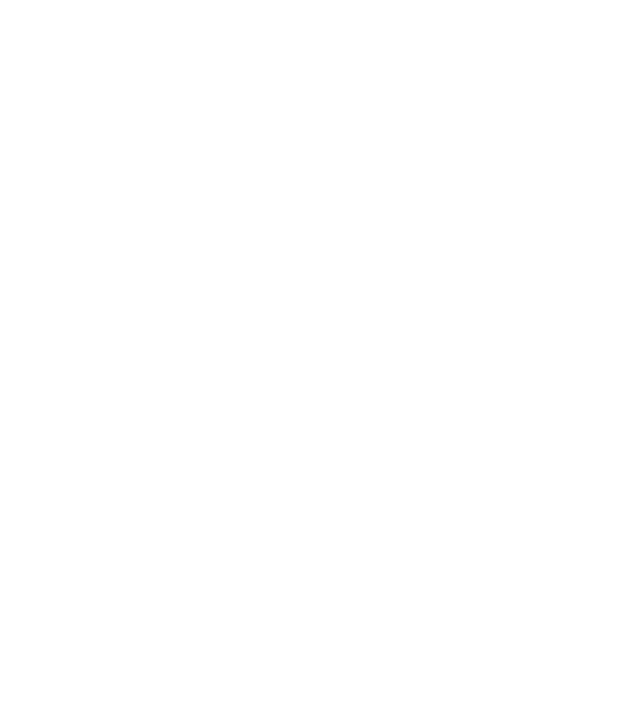
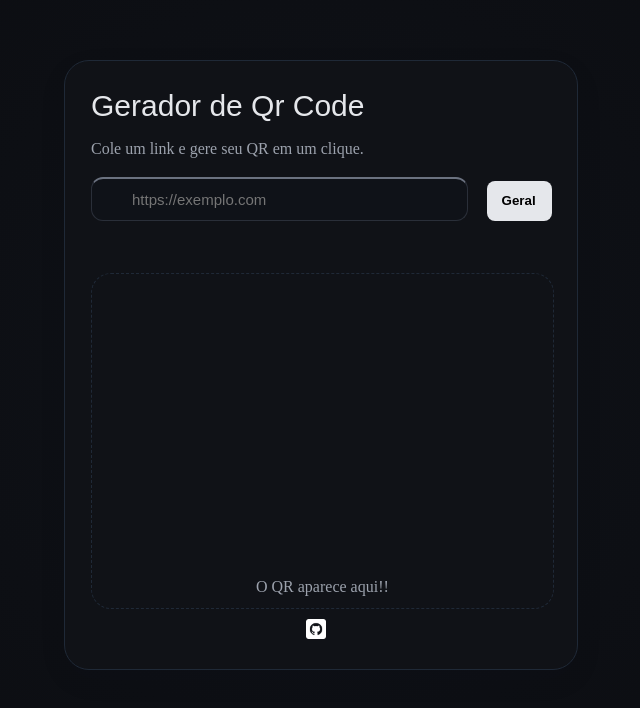
Before and after one commit to dev-Gui-Coelho/gerador-de-QRCode, a plain HTML site: page index.html in a window 1280 px wide. Shown: the whole page, without its empty margins (319-959 px from the left). Drawn offline with Linux system fonts and the light colour scheme.

Commit message:
primeira versão concluida v0.1

```diff
--- a/index.html
+++ b/index.html
@@ -3,9 +3,27 @@
 <head>
     <meta charset="UTF-8">
     <meta name="viewport" content="width=device-width, initial-scale=1.0">
+    <link rel="stylesheet" href="reset.css">
+    <link rel="stylesheet" href="style.css">
+    <link href="https://fonts.googleapis.com/css2?family=Inter:wght@400;500;600&display=swap" rel="stylesheet">
     <title>Gerador de QRCode</title>
 </head>
 <body>
-
+    <main>
+        <div id="input">
+            <h1>Gerador de Qr Code</h1>
+            <span>Cole um link e gere seu QR em um clique.</span>
+            <section class="field">
+                <input type="text" name="" id="" placeholder="https://exemplo.com">
+                <button onclick="genQRCode()">Geral</button>
+            </section>
+        </div>
+        <div class="qr">
+            <img id="qrcode" alt="">
+            <span class="labelQr">O QR aparece aqui!!</span>
+        </div>
+        <a href="https://github.com/dev-Gui-Coelho" target="_blank"><img id="git"src="src/github.png" alt=""></a>
+    </main>
+    <script src="script.js"></script>
 </body>
 </html>
--- /dev/null
+++ b/reset.css
@@ -0,0 +1,43 @@
+html, body, div, span, applet, object, iframe,
+h1, h2, h3, h4, h5, h6, p, blockquote, pre,
+a, abbr, acronym, address, big, cite, code,
+del, dfn, em, img, ins, kbd, q, s, samp,
+small, strike, strong, sub, sup, tt, var,
+b, u, i, center,
+dl, dt, dd, ol, ul, li,
+fieldset, form, label, legend,
+table, caption, tbody, tfoot, thead, tr, th, td,
+article, aside, canvas, details, embed,
+figure, figcaption, footer, header, hgroup,
+menu, nav, output, ruby, section, summary,
+time, mark, audio, video {
+	margin: 0;
+	padding: 0;
+	border: 0;
+	font-size: 100%;
+	font: inherit;
+	vertical-align: baseline;
+}
+/* HTML5 display-role reset for older browsers */
+article, aside, details, figcaption, figure,
+footer, header, hgroup, menu, nav, section {
+	display: block;
+}
+body {
+	line-height: 1;
+}
+ol, ul {
+	list-style: none;
+}
+blockquote, q {
+	quotes: none;
+}
+blockquote:before, blockquote:after,
+q:before, q:after {
+	content: '';
+	content: none;
+}
+table {
+	border-collapse: collapse;
+	border-spacing: 0;
+}
--- a/script.js
+++ b/script.js
@@ -0,0 +1,14 @@
+const input = document.querySelector("input");
+const qrcode = document.querySelector("#qrcode");
+
+// document.addEventListener("click", (e)=>{
+//     if(input != ""){
+//         genQRCode();
+//     }
+// })
+
+
+function genQRCode(){
+    qrcode.src = `https://api.qrserver.com/v1/create-qr-code/?size=150x150&data=${input.value}`;
+    console.log("Teste")
+}
--- a/style.css
+++ b/style.css
@@ -0,0 +1,116 @@
+:root{
+    --bg:#f7f7fb;
+    --card:#ffffff;
+    --text:#1f2937;
+    --muted:#6b7280;
+    --primary:#111827;
+    --ring:#e5e7eb;
+    --card2: #101217;
+
+}
+
+body{
+    background: radial-gradient(circle,#0f1218, #0b0c10);
+    width: 100%;
+    height: 100%;
+}
+main{
+    background-color: var(--card2);
+    display: flex;
+    flex-direction: column;
+    width: 40vw;
+    height: 76vh;
+    border: 0.1px solid var(--text);
+    border-radius: 25px;
+    margin-left: auto;
+    margin-right: auto;
+    margin: 60px auto;
+    box-shadow:0 10px 30px rgba(17,24,39,.06)
+}
+#input{
+    display: flex;
+    flex-direction: column;
+    height: 30%;
+    width: 90%;
+    margin-left: 26px;
+    padding-top: 30px;
+    gap: 20px;
+    /* background-color: blue; */
+
+}
+h1{
+    color: var(--ring);
+    font-size: 30px;
+    font-family: sans-serif
+}
+span{
+    color: #9ca2ad;
+}
+
+input{
+    width: 70%;
+    padding: 12px 12px 12px 40px;
+    border-radius: 12px;
+    border: 1px solid #2a2f39;
+    border-top: 2px solid var(--muted);
+    background: #0f1218;
+    color: #e5e7eb;
+    font-size: 15px;
+    outline: none;
+}
+input[type=url]::placeholder {
+  color: #9ca3af; /* cinza suave */
+}
+.prefix {
+    position: absolute;
+    left: 12px;
+    top: 32%;
+    transform: translateY(-50%);
+    color: #9ca3af;
+    font-size: 14px;
+}
+.field{
+    position: relative;
+    flex: 1;
+}
+button{
+    background-color: var(--ring);
+    padding-left:15px;
+    padding-right: 16px;
+    height: 40px;
+    font-weight: bold;
+    border: none;
+    border-radius: 8px;
+    margin-left: 15px;
+}
+button:hover{
+    cursor: pointer;
+}
+
+.qr{
+    border: 1px dashed var(--text);
+    border-radius: 20px;
+    height: 50%;
+    width: 90%;
+    margin-left: 26px;
+    padding-top: 30px;
+    display: flex;
+    flex-direction: column;
+    justify-content: space-between;
+    align-items: center;
+}
+
+#git{
+    height: 20px;
+    filter: invert();
+    margin-left: 47%;
+    margin-top: 10px;
+}
+/* #qrcode{
+    height: 70%;
+    width: 40%;
+} */
+
+.labelQr{
+    margin-bottom: 13px;
+}
```
Also changed, not shown: src/github.png (added).
